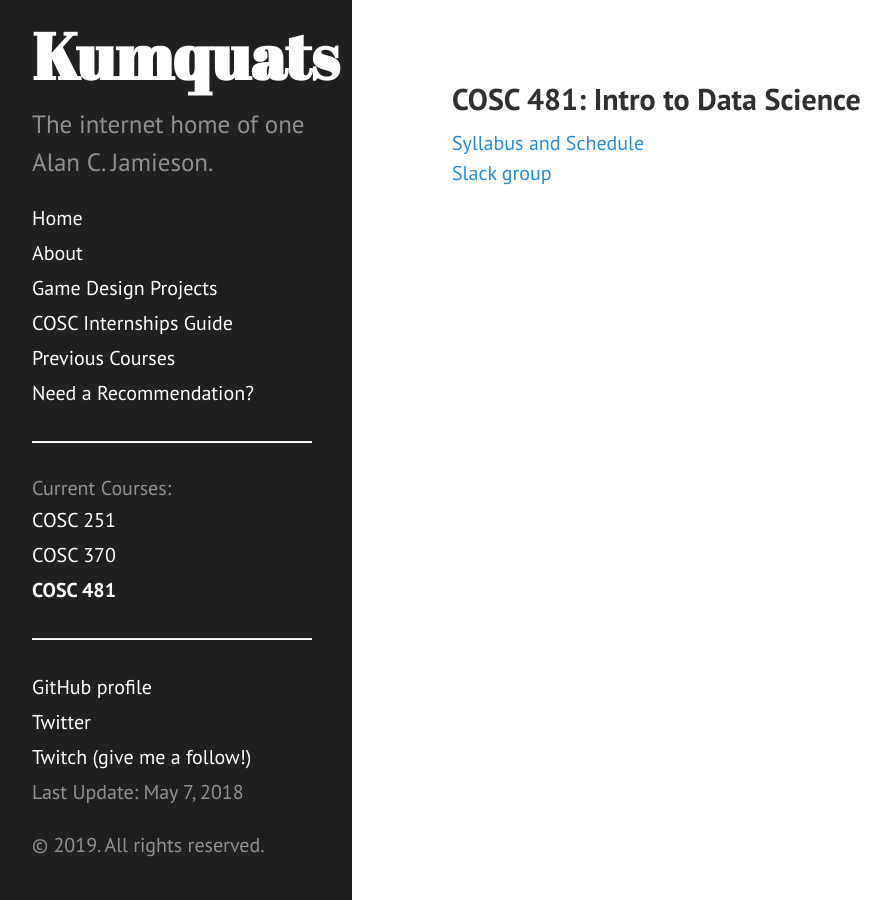
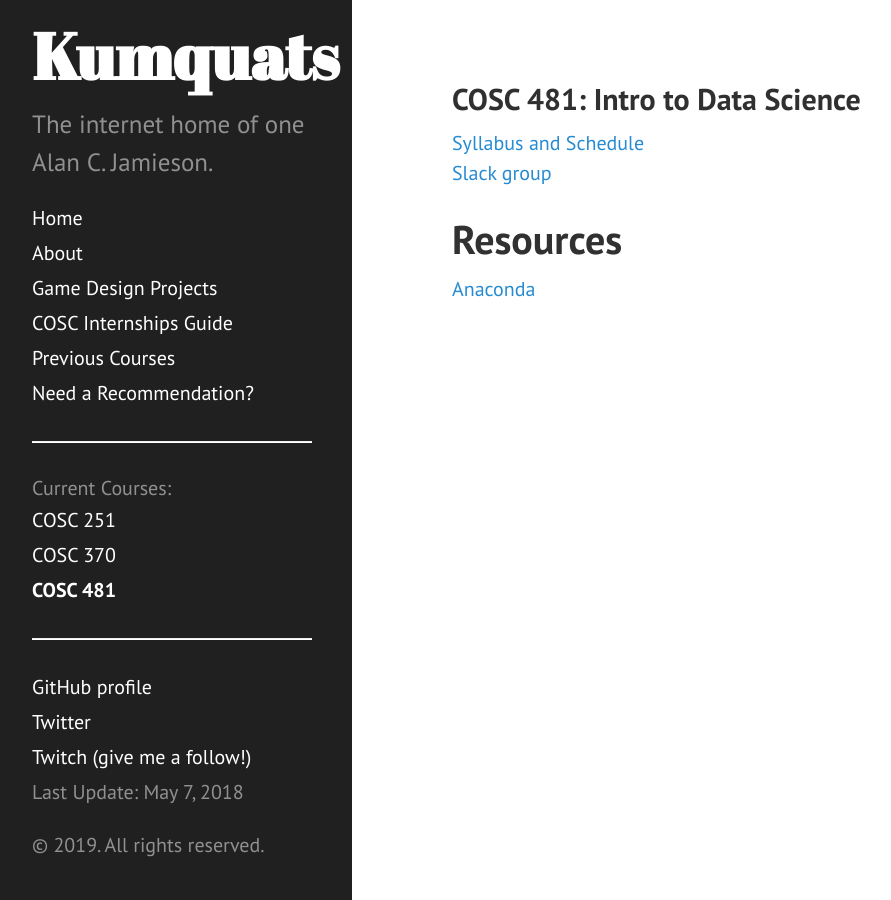
Before and after one commit to ripark/ripark.github.io, a Jekyll site: the page built from s19/cosc481.html, in a window 1280 px wide. Shown: the whole page, without its empty margins (8-899 px from the left). Built offline with Jekyll 4.4.1, drawn with Linux system fonts in a browser that asks for light colours; Markdown is read by kramdown in place of the engine named in the settings.

Commit message:
Update cosc481.html

```diff
--- a/s19/cosc481.html
+++ b/s19/cosc481.html
@@ -8,3 +8,6 @@ shorttitle: "COSC 481"
 <br>
 <a href="https://smcmcs.slack.com/messages/cosc481/">Slack group</a>
 <br>
+<h1>Resources</h1>
+<a href="https://www.anaconda.com/download/">Anaconda</a>
+<br>
```
